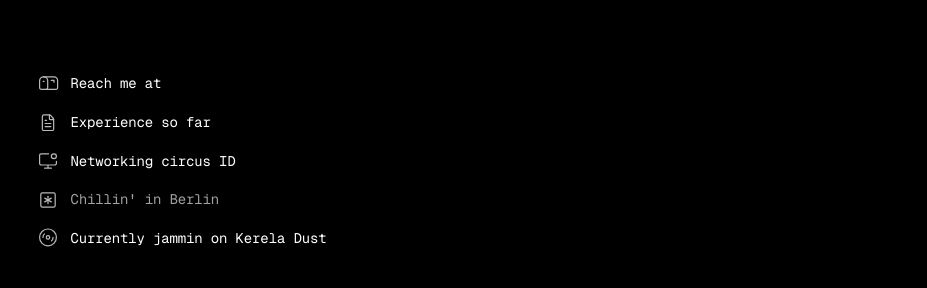
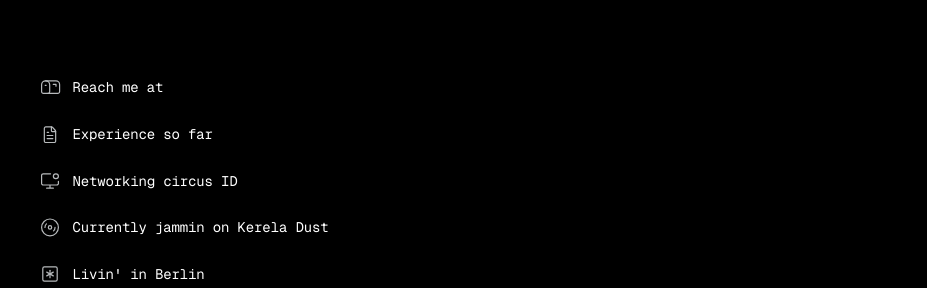
Before and after one commit to adykrni/Portfolio, a Next.js app: page / in a window 1280 px wide. Shown: the part 512-800 px from the top of the page, without its empty margins (318-1245 px from the left). Built offline with nearby package versions, Linux system fonts and the light colour scheme.

Commit message:
Hover interaction updated

```diff
--- a/app/globals.css
+++ b/app/globals.css
@@ -225,10 +225,10 @@
   display: flex;
   align-items: center;
   gap: 0.65rem;
-  padding: 2px 4px;
+  padding: 6px 8px 6px 6px;
   text-decoration: none;
   color: var(--text);
-  border-radius: 2px;
+  border-radius: 4px;
   align-self: flex-start;
   width: fit-content;
   max-width: 100%;
@@ -236,15 +236,14 @@
 }
 
 .info__link {
-  /* Inset “outline” animates smoothly (unlike outline); same 1px weight as before. */
-  box-shadow: inset 0 0 0 1px transparent;
+  background-color: transparent;
   transition:
-    color 0.22s cubic-bezier(0.4, 0, 0.2, 1),
-    box-shadow 0.26s cubic-bezier(0.33, 1, 0.68, 1);
+    color 0.2s cubic-bezier(0.4, 0, 0.2, 1),
+    background-color 0.22s cubic-bezier(0.33, 1, 0.68, 1);
 }
 
 .info__link:hover {
-  box-shadow: inset 0 0 0 1px #b7babc;
+  background-color: rgba(255, 255, 255, 0.1);
 }
 
 .info__link--accent:hover {
@@ -252,7 +251,7 @@
 }
 
 .info__static {
-  color: var(--text-muted);
+  color: #ffffff;
   cursor: default;
   transition: color 0.22s cubic-bezier(0.4, 0, 0.2, 1);
 }
@@ -292,7 +291,6 @@
 .info__link:focus-visible {
   outline: 2px solid var(--focus);
   outline-offset: 3px;
-  box-shadow: inset 0 0 0 1px transparent;
 }
 
 .info__link:focus-visible:hover {
@@ -306,12 +304,12 @@
   transition:
     color 0.2s ease,
     filter 0.2s ease,
-    box-shadow 0.26s cubic-bezier(0.33, 1, 0.68, 1);
+    background-color 0.22s cubic-bezier(0.33, 1, 0.68, 1);
 }
 
 html[data-focus-mode="on"] .info__item--focus-muted .info__link:hover {
   color: #6d6d6d;
-  box-shadow: inset 0 0 0 1px transparent;
+  background-color: transparent;
 }
 
 @media (prefers-reduced-motion: reduce) {
--- a/content/portfolio.ts
+++ b/content/portfolio.ts
@@ -77,17 +77,17 @@
     focusMuted: true,
   },
   {
-    id: "location",
-    label: "Chillin' in Berlin",
-    iconSrc: "/images/Location.svg",
-    focusMuted: true,
-  },
-  {
     id: "music",
     label: "Currently jammin on Kerela Dust",
     href: "https://open.spotify.com/track/4vPK313yxxc4gz9VOzWo4k",
     external: true,
     iconSrc: "/images/Music.svg",
+    focusMuted: true,
+  },
+  {
+    id: "location",
+    label: "Livin' in Berlin",
+    iconSrc: "/images/Location.svg",
     focusMuted: true,
   },
 ];
```
